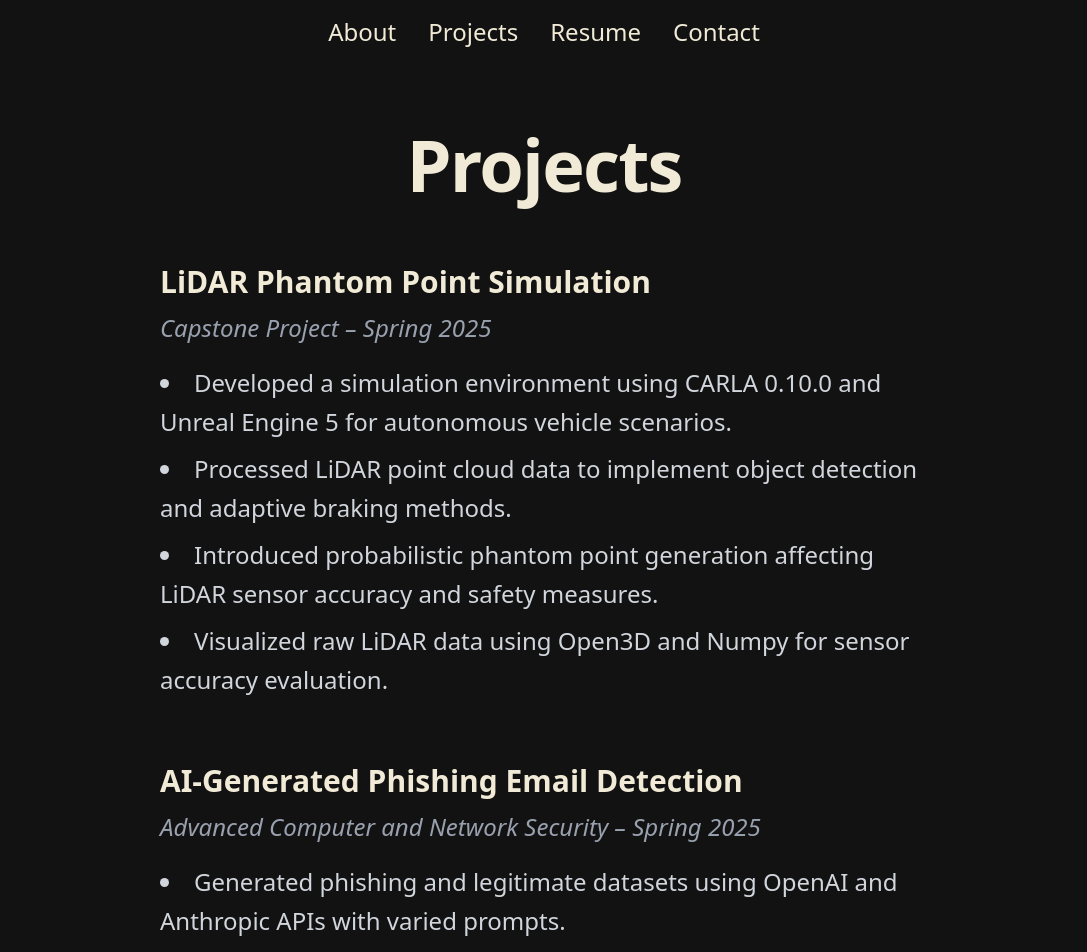
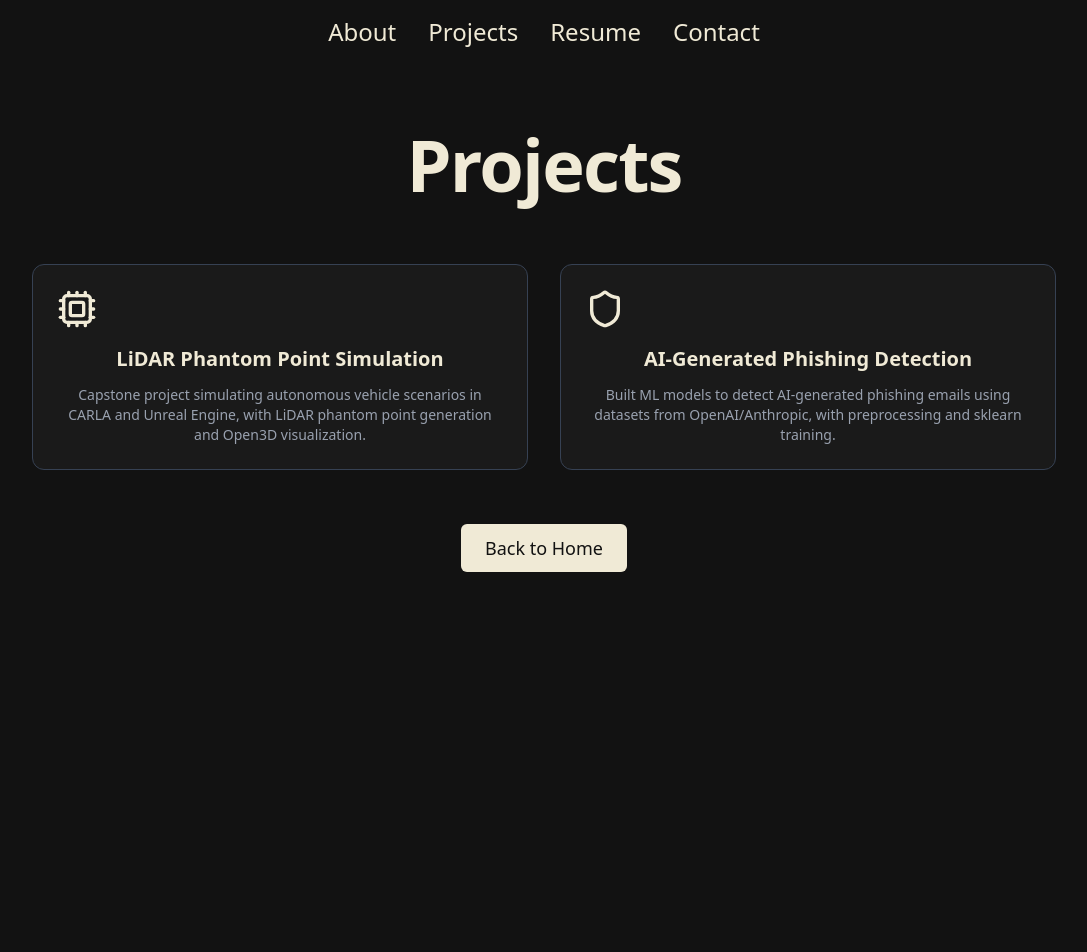
Before and after one commit to CarsonMelton/Personal-Site, a Next.js app: page /projects in a window 1280 px wide. Shown: the top 952 px of the page, without its empty margins (96-1183 px from the left). After the commit the page ends 800 px from the top, so only its background shows below. Built offline with nearby package versions, Linux system fonts and the light colour scheme.

Commit message:
Adding Cards and Project Pages

```diff
--- /dev/null
+++ b/src/app/projects/lidar/page.tsx
@@ -0,0 +1,46 @@
+import React from "react";
+import Navbar from "@/components/Navbar";
+import Link from "next/link";
+
+export default function LiDARProjectPage() {
+  return (
+    <div className="min-h-screen flex flex-col bg-[#121212] text-[#F0EAD6]">
+      {/* Navbar */}
+      <Navbar />
+
+      <main className="flex-grow max-w-4xl mx-auto px-6 pt-32 pb-20">
+        {/* Project Header */}
+        <h1 className="text-5xl md:text-6xl font-bold mb-4 tracking-tight text-center">
+          LiDAR Phantom Point Simulation
+        </h1>
+        <p className="text-gray-400 italic text-center mb-12">
+          Capstone Project – Spring 2025
+        </p>
+
+        {/* Project Description */}
+        <section className="space-y-6 text-lg md:text-xl leading-relaxed text-gray-300">
+          <p>
+            Developed a simulation environment using CARLA 0.10.0 and Unreal Engine 5 to replicate scenarios for autonomous vehicles.
+          </p>
+          <p>
+            Processed LiDAR point cloud data to implement object detection and adaptive braking methods. Introduced probabilistic phantom point generation affecting LiDAR sensor accuracy and safety measures.
+          </p>
+          <p>
+            Visualized raw LiDAR data using Open3D and Numpy for sensor accuracy evaluation.
+          </p>
+          {/* Add more unique content, images, diagrams, etc. */}
+        </section>
+
+        {/* Back to Projects */}
+        <div className="mt-16 text-center">
+          <Link
+            href="/projects"
+            className="px-6 py-3 bg-[#F0EAD6] text-[#121212] rounded-md text-lg hover:bg-gray-300 transition"
+          >
+            Back to Projects
+          </Link>
+        </div>
+      </main>
+    </div>
+  );
+}
--- a/src/app/projects/page.tsx
+++ b/src/app/projects/page.tsx
@@ -1,9 +1,9 @@
 import React from "react";
-import { Code } from "lucide-react";
+import { Cpu, Shield, Code } from "lucide-react";
 import Link from "next/link";
 
-
 import Navbar from "@/components/Navbar";
+import Card from "@/components/Card";
 
 export default function ProjectsPage() {
   return (
@@ -13,35 +13,26 @@ export default function ProjectsPage() {
 
       {/* Projects Section */}
       <section className="flex-grow flex flex-col justify-start px-6 pt-32 pb-16">
-        <div className="max-w-3xl mx-auto text-center">
+        <div className="max-w-5xl mx-auto text-center">
           <h1 className="text-6xl md:text-7xl font-bold mb-16 tracking-tight">
             Projects
           </h1>
 
-          <div className="space-y-16 text-left text-xl md:text-2xl leading-relaxed">
-            {/* LiDAR Project */}
-            <div>
-              <h2 className="text-3xl font-semibold mb-2">LiDAR Phantom Point Simulation</h2>
-              <p className="text-gray-400 italic mb-4">Capstone Project – Spring 2025</p>
-              <ul className="list-disc list-inside space-y-2 text-gray-300">
-                <li>Developed a simulation environment using CARLA 0.10.0 and Unreal Engine 5 for autonomous vehicle scenarios.</li>
-                <li>Processed LiDAR point cloud data to implement object detection and adaptive braking methods.</li>
-                <li>Introduced probabilistic phantom point generation affecting LiDAR sensor accuracy and safety measures.</li>
-                <li>Visualized raw LiDAR data using Open3D and Numpy for sensor accuracy evaluation.</li>
-              </ul>
-            </div>
+          {/* Card Grid */}
+          <div className="grid grid-cols-1 md:grid-cols-2 gap-8">
+            <Card
+              href="/projects/lidar"
+              icon={<Cpu className="w-10 h-10" />}
+              title="LiDAR Phantom Point Simulation"
+              description="Capstone project simulating autonomous vehicle scenarios in CARLA and Unreal Engine, with LiDAR phantom point generation and Open3D visualization."
+            />
 
-            {/* AI Phishing Project */}
-            <div>
-              <h2 className="text-3xl font-semibold mb-2">AI-Generated Phishing Email Detection</h2>
-              <p className="text-gray-400 italic mb-4">Advanced Computer and Network Security – Spring 2025</p>
-              <ul className="list-disc list-inside space-y-2 text-gray-300">
-                <li>Generated phishing and legitimate datasets using OpenAI and Anthropic APIs with varied prompts.</li>
-                <li>Developed preprocessing and vectorization methods to enhance machine learning inputs.</li>
-                <li>Trained models (naïve Bayes, logistic regression, random forest) using sklearn and pandas.</li>
-                <li>Measured model accuracy with custom test datasets for performance evaluation.</li>
-              </ul>
-            </div>
+            <Card
+              href="/projects/phishing-detection"
+              icon={<Shield className="w-10 h-10" />}
+              title="AI-Generated Phishing Detection"
+              description="Built ML models to detect AI-generated phishing emails using datasets from OpenAI/Anthropic, with preprocessing and sklearn training."
+            />
           </div>
 
           {/* Back to Home Button */}
--- /dev/null
+++ b/src/app/projects/phishing-detection/page.tsx
@@ -0,0 +1,46 @@
+import React from "react";
+import Navbar from "@/components/Navbar";
+import Link from "next/link";
+
+export default function PhishingDetectionProjectPage() {
+  return (
+    <div className="min-h-screen flex flex-col bg-[#121212] text-[#F0EAD6]">
+      {/* Navbar */}
+      <Navbar />
+
+      <main className="flex-grow max-w-4xl mx-auto px-6 pt-32 pb-20">
+        {/* Project Header */}
+        <h1 className="text-5xl md:text-6xl font-bold mb-4 tracking-tight text-center">
+          AI-Generated Phishing Email Detection
+        </h1>
+        <p className="text-gray-400 italic text-center mb-12">
+          Advanced Computer and Network Security – Spring 2025
+        </p>
+
+        {/* Project Description */}
+        <section className="space-y-6 text-lg md:text-xl leading-relaxed text-gray-300">
+          <p>
+            Generated phishing and legitimate datasets using OpenAI and Anthropic APIs with varied prompts to ensure data diversity.
+          </p>
+          <p>
+            Developed preprocessing and vectorization methods to enhance machine learning input quality. Trained models including naïve Bayes, logistic regression, and random forest using sklearn and pandas.
+          </p>
+          <p>
+            Measured model accuracy with custom test datasets, iterated on feature selection, and optimized detection algorithms for real-world phishing scenarios.
+          </p>
+          {/* Add more unique content, visuals, or methodology details */}
+        </section>
+
+        {/* Back to Projects */}
+        <div className="mt-16 text-center">
+          <Link
+            href="/projects"
+            className="px-6 py-3 bg-[#F0EAD6] text-[#121212] rounded-md text-lg hover:bg-gray-300 transition"
+          >
+            Back to Projects
+          </Link>
+        </div>
+      </main>
+    </div>
+  );
+}
--- a/src/components/Card.tsx
+++ b/src/components/Card.tsx
@@ -12,10 +12,10 @@ export default function Card({ href, icon, title, description }: CardProps) {
   return (
     <Link
       href={href}
-      className="group bg-gray-900 rounded-xl p-6 border border-gray-700 hover:border-purple-500 transition-all duration-300 hover:-translate-y-1 hover:shadow-lg"
+      className="group bg-[#1a1a1a] rounded-xl p-6 border border-gray-700 hover:border-[#F0EAD6] transition-all duration-300 hover:-translate-y-1 hover:shadow-lg"
     >
-      <div className="text-purple-400 mb-4">{icon}</div>
-      <h3 className="text-xl font-bold text-white mb-3 group-hover:text-purple-400 transition-colors">
+      <div className="text-[#F0EAD6] mb-4">{icon}</div>
+      <h3 className="text-xl font-bold text-[#F0EAD6] mb-3 group-hover:text-[#F0EAD6]/80 transition-colors">
         {title}
       </h3>
       <p className="text-gray-400 text-sm">{description}</p>
```
